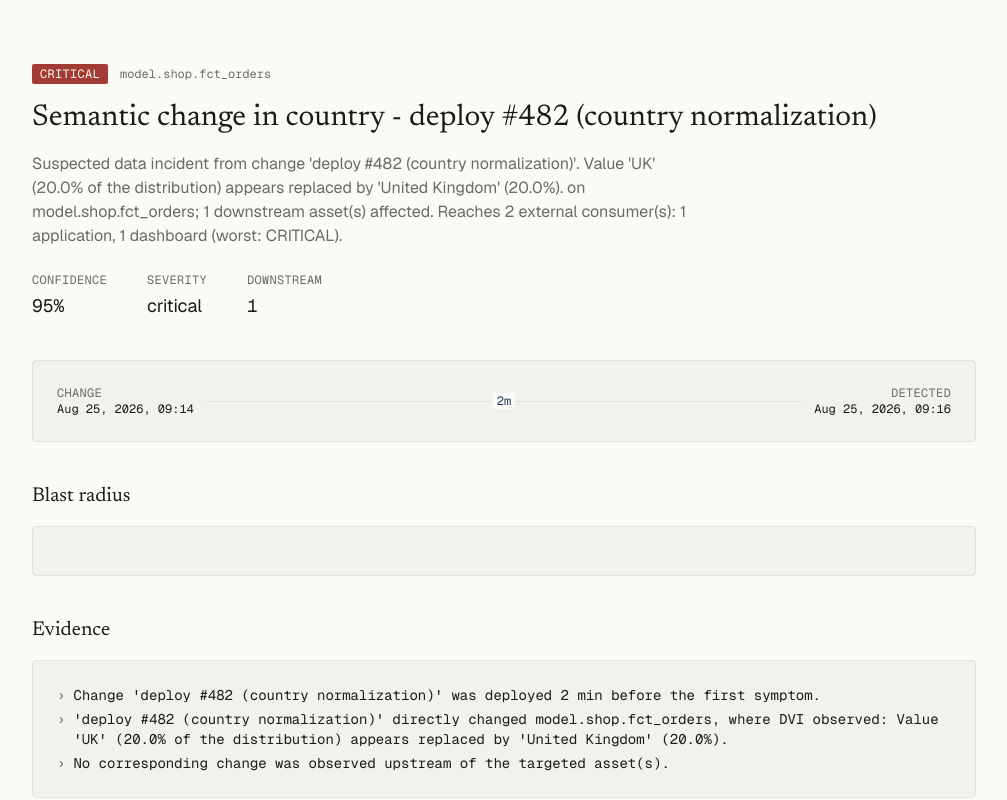
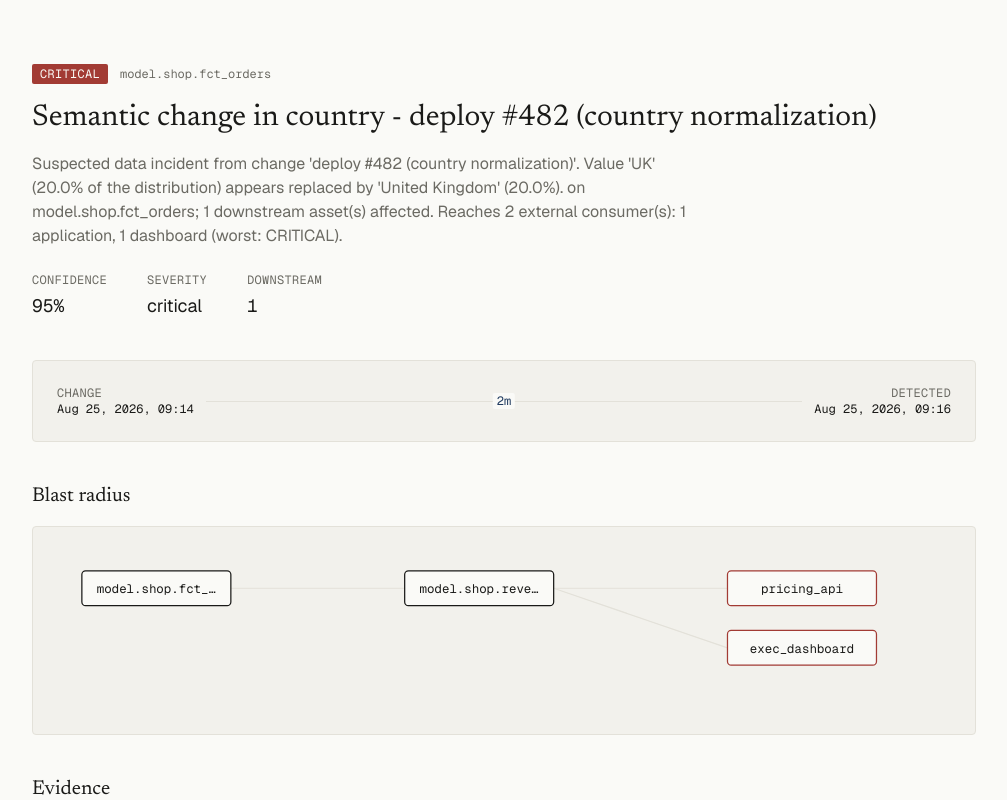
Before and after one commit to anuran-de/dvi, a Next.js app in the folder web/: page /incidents/critical-pricing-api/ in a window 1280 px wide. Shown: the top 800 px of the page, without its empty margins (136-1143 px from the left). Built offline with nearby package versions, Linux system fonts and the light colour scheme.

Commit message:
feat(web): deterministic blast-radius graph with draw-on-view edges

```diff
--- a/web/components/incident/BlastRadiusGraph.tsx
+++ b/web/components/incident/BlastRadiusGraph.tsx
@@ -1,17 +1,87 @@
-export interface BlastRadiusExposure {
-  name: string;
-  type: string;
-  criticality: string;
-  owner: string | null;
+'use client';
+import { motion, useReducedMotion } from 'framer-motion';
+import type { Exposure } from '@/lib/types';
+import { MOTION } from '@/components/motion/tokens';
+
+export interface GraphNode {
+  id: string;
+  label: string;
+  col: 0 | 1 | 2;
+  row: number;
+  kind: 'target' | 'asset' | 'exposure';
+  criticality?: string;
+}
+export interface GraphEdge { from: string; to: string; }
+
+const COL_X = [80, 340, 600];
+const ROW_H = 48;
+const TOP = 30;
+
+export function layoutGraph(targets: string[], affected: string[], exposures: Exposure[]) {
+  const nodes: GraphNode[] = [];
+  targets.forEach((t, i) => nodes.push({ id: `t:${t}`, label: t, col: 0, row: i, kind: 'target' }));
+  affected.forEach((a, i) => nodes.push({ id: `a:${a}`, label: a, col: 1, row: i, kind: 'asset' }));
+  exposures.forEach((e, i) => nodes.push({ id: `e:${e.name}`, label: e.name, col: 2, row: i, kind: 'exposure', criticality: e.criticality }));
+
+  const edges: GraphEdge[] = [];
+  for (const t of targets) for (const a of affected) edges.push({ from: `t:${t}`, to: `a:${a}` });
+  for (const a of affected) for (const e of exposures) edges.push({ from: `a:${a}`, to: `e:${e.name}` });
+  return { nodes, edges };
 }
 
-export interface BlastRadiusGraphProps {
-  targets: string[];
-  affected: string[];
-  exposures: BlastRadiusExposure[];
+const pos = (n: GraphNode) => ({ x: COL_X[n.col], y: TOP + n.row * ROW_H });
+
+function nodeColor(n: GraphNode): string {
+  if (n.kind !== 'exposure') return 'var(--ink)';
+  switch (n.criticality) {
+    case 'CRITICAL':
+    case 'HIGH':
+      return 'var(--sev-high)';
+    case 'MEDIUM':
+      return 'var(--sev-medium)';
+    case 'LOW':
+      return 'var(--sev-low)';
+    default:
+      return 'var(--ink)';
+  }
 }
 
-// Minimal stub for Task 7 — Task 8 replaces this with the real graph.
-export function BlastRadiusGraph(_props: BlastRadiusGraphProps) {
-  return null;
+export function BlastRadiusGraph({ targets, affected, exposures }: { targets: string[]; affected: string[]; exposures: Exposure[]; }) {
+  const reduced = useReducedMotion();
+  const { nodes, edges } = layoutGraph(targets, affected, exposures);
+  const byId = new Map(nodes.map((n) => [n.id, n]));
+  const maxRows = Math.max(targets.length, affected.length, exposures.length, 1);
+  const height = TOP * 2 + (maxRows - 1) * ROW_H + 20;
+
+  return (
+    <svg role="img" aria-label="Blast radius" viewBox={`0 0 720 ${height}`} className="w-full">
+      {edges.map((e, i) => {
+        const a = pos(byId.get(e.from)!);
+        const b = pos(byId.get(e.to)!);
+        return (
+          <motion.line
+            key={i}
+            x1={a.x + 60} y1={a.y} x2={b.x - 60} y2={b.y}
+            stroke="var(--border)" strokeWidth={1}
+            initial={reduced ? undefined : { pathLength: 0, opacity: 0 }}
+            whileInView={reduced ? undefined : { pathLength: 1, opacity: 1 }}
+            viewport={{ once: true }}
+            transition={{ duration: MOTION.slow, ease: MOTION.easeOut }}
+          />
+        );
+      })}
+      {nodes.map((n) => {
+        const p = pos(n);
+        const color = nodeColor(n);
+        return (
+          <g key={n.id} data-node data-kind={n.kind} transform={`translate(${p.x - 60}, ${p.y - 14})`}>
+            <rect width={120} height={28} rx={3} fill="var(--canvas)" stroke={color} />
+            <text x={60} y={18} textAnchor="middle" className="font-mono" fontSize={10} fill="var(--ink)">
+              {n.label.length > 16 ? `${n.label.slice(0, 15)}…` : n.label}
+            </text>
+          </g>
+        );
+      })}
+    </svg>
+  );
 }
```
Also changed, not shown: web/vitest.setup.ts (+30 -0 lines), 1 other file (tests, documents, lock files or other folders).
